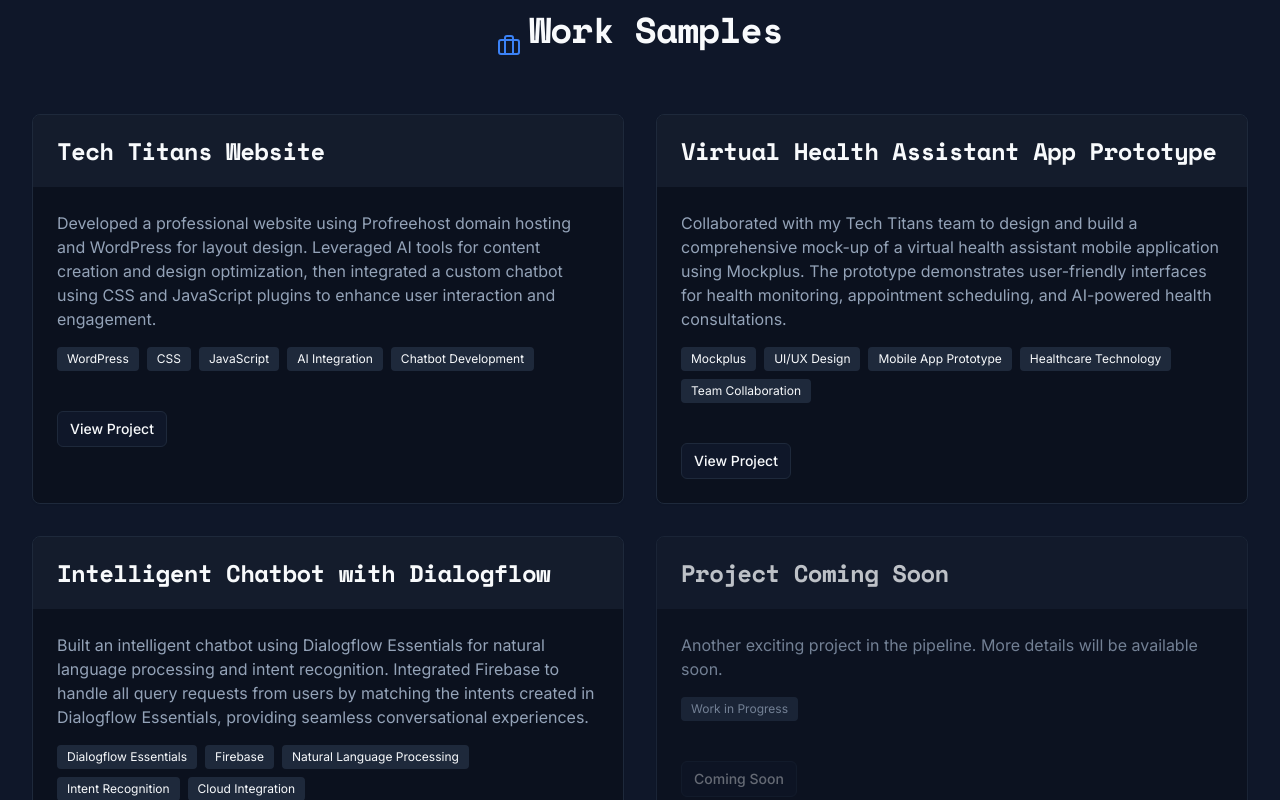
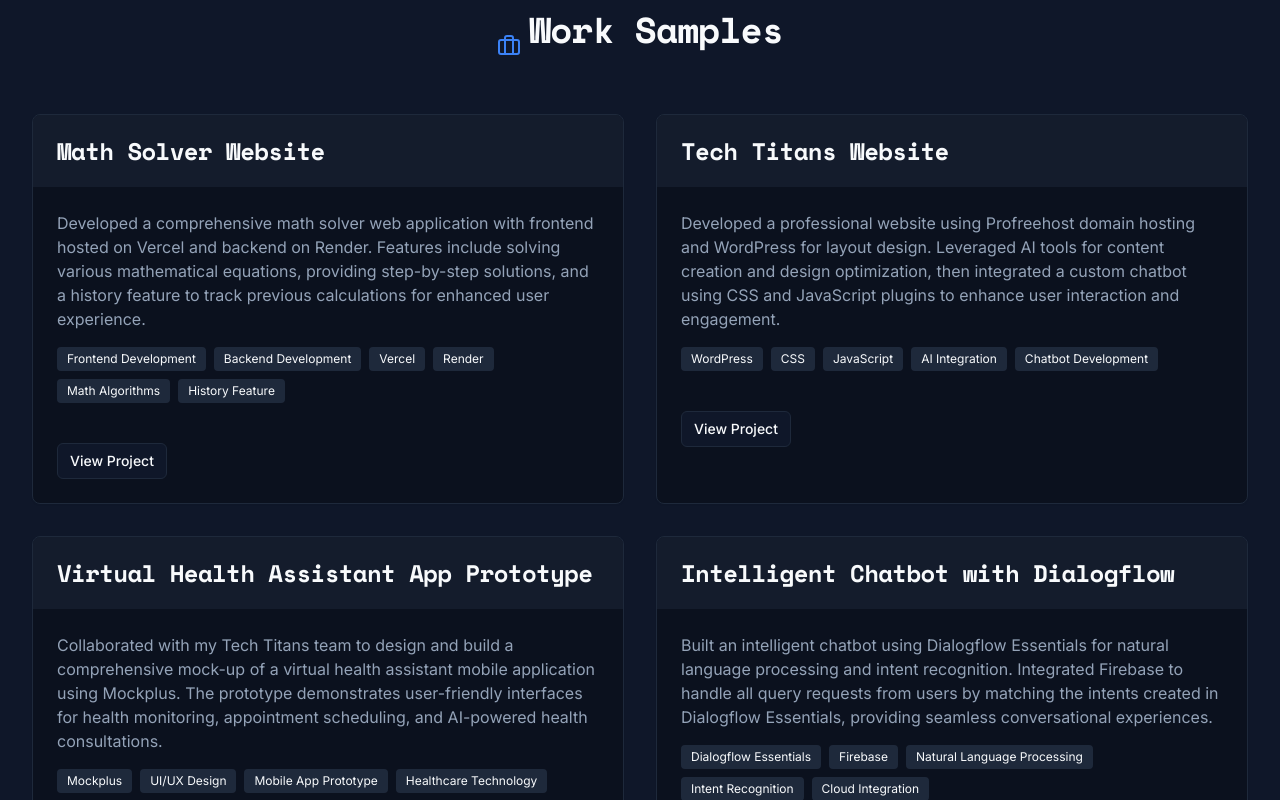
Before and after one commit to TianJacobs/tian-professional-portfolio, a React (Vite) app: page / in a window 1280 px wide. Shown: the part 1380-2180 px from the top of the page. Built offline with nearby package versions, Linux system fonts and the light colour scheme.

Commit message:
Add math solver project
Add math solver website to work samples.

```diff
--- a/src/components/sections/WorkSamples.tsx
+++ b/src/components/sections/WorkSamples.tsx
@@ -12,6 +12,12 @@ interface WorkItem {
 }
 
 const workItems: WorkItem[] = [
+  {
+    title: "Math Solver Website",
+    description: "Developed a comprehensive math solver web application with frontend hosted on Vercel and backend on Render. Features include solving various mathematical equations, providing step-by-step solutions, and a history feature to track previous calculations for enhanced user experience.",
+    tags: ["Frontend Development", "Backend Development", "Vercel", "Render", "Math Algorithms", "History Feature"],
+    link: "https://math-solver2.vercel.app/"
+  },
   {
     title: "Tech Titans Website",
     description: "Developed a professional website using Profreehost domain hosting and WordPress for layout design. Leveraged AI tools for content creation and design optimization, then integrated a custom chatbot using CSS and JavaScript plugins to enhance user interaction and engagement.",
```
